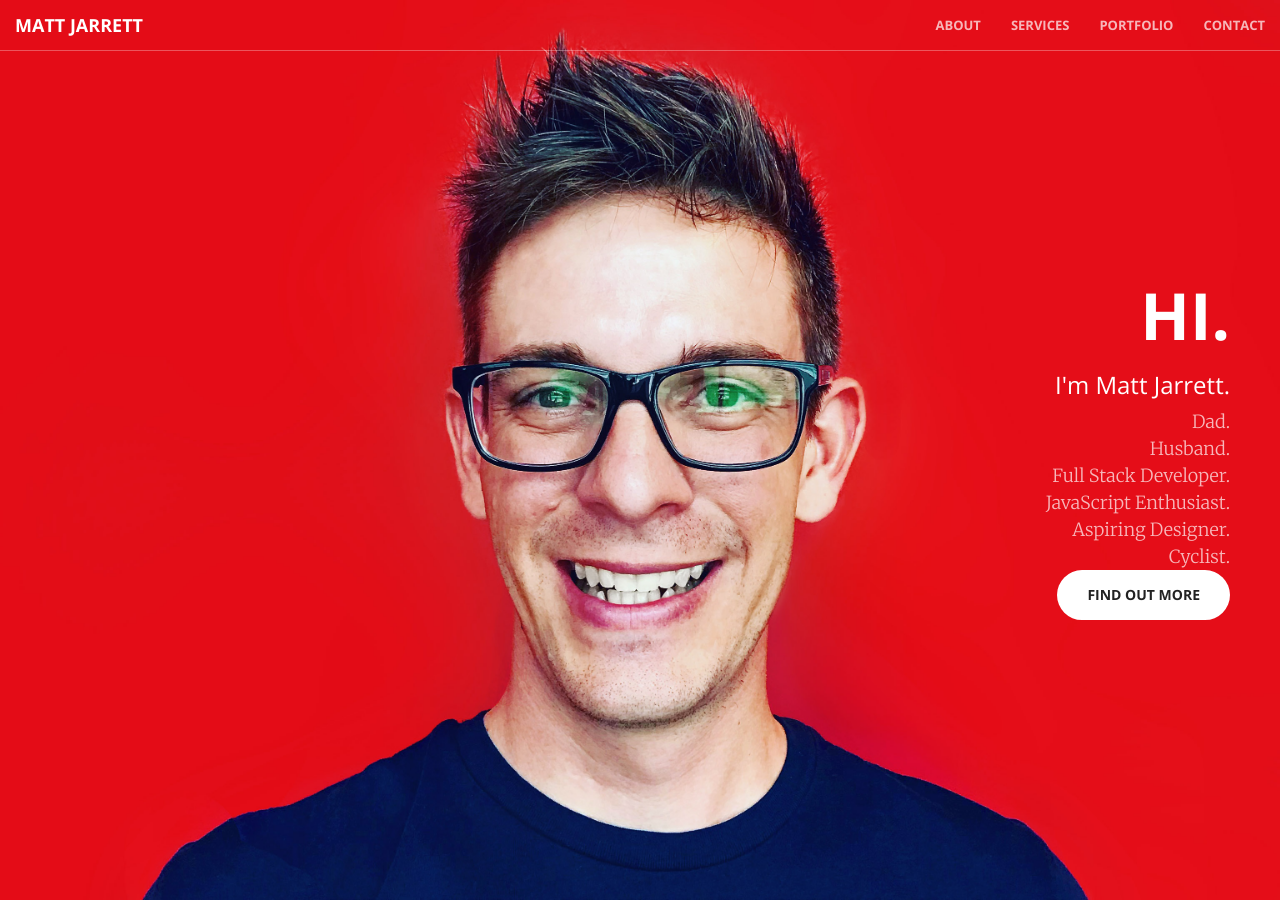
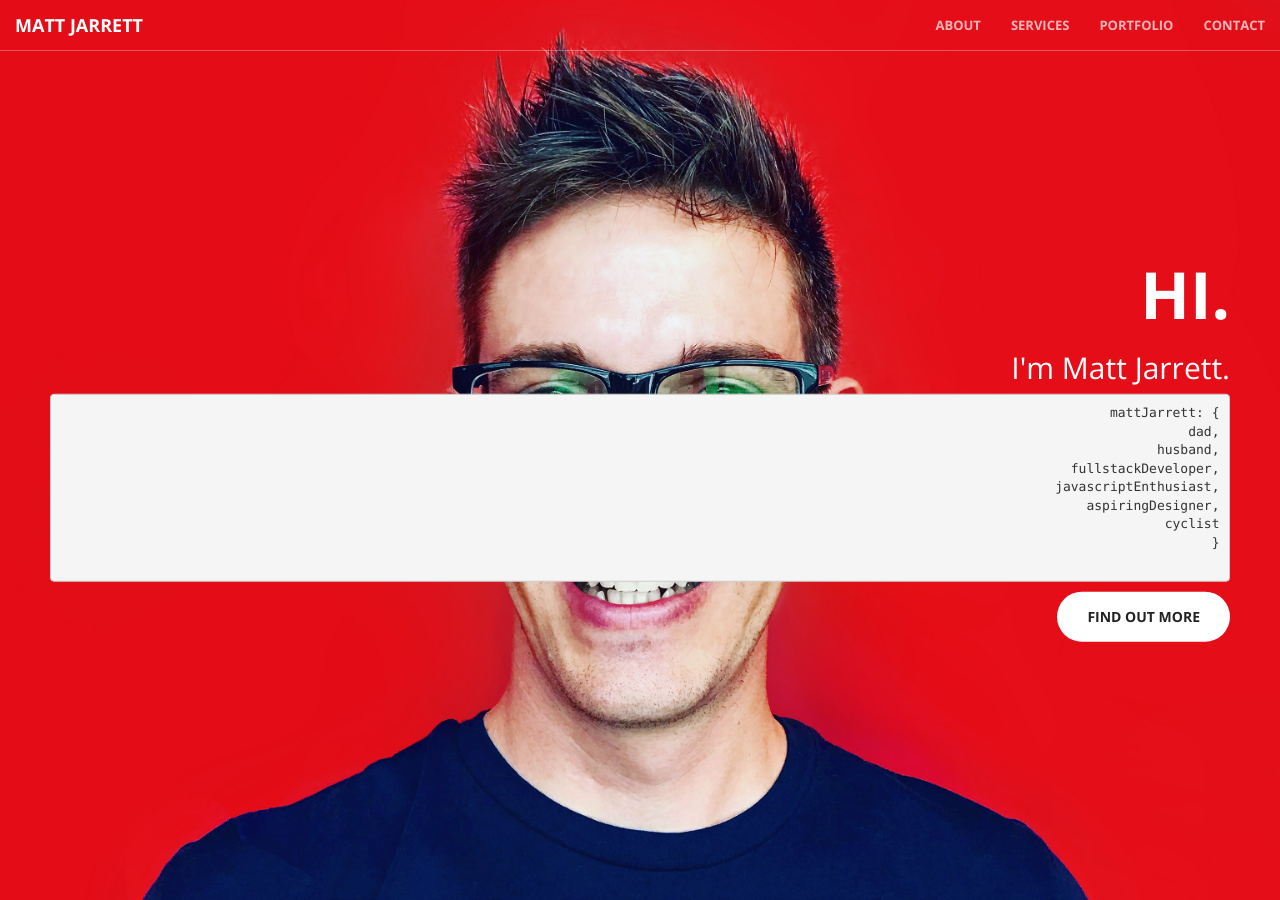
Before and after one commit to cujarrett/cujarrett.github.io, a Jekyll site: the page built from index.html, in a window 1280 px wide and 900 px high. Built offline with Jekyll 4.4.1, drawn with Linux system fonts in a browser that asks for light colours; Markdown is read by kramdown in place of the engine named in the settings.

Commit message:
Updates header text

```diff
--- a/_includes/header.html
+++ b/_includes/header.html
@@ -2,13 +2,18 @@
     <div class="header-content">
         <div class="header-content-inner">
             <h1>Hi.</h1>
-            <h3>I'm Matt Jarrett.</h3>
-            <p>Dad.</p>
-            <p>Husband.</p>
-            <p>Full Stack Developer.</p>
-            <p>JavaScript Enthusiast.</p>
-            <p>Aspiring Designer.</p>
-            <p>Cyclist.</p>
+            <h2>I'm Matt Jarrett.</h2>
+
+            <pre>
+                mattJarrett: {
+                  dad,
+                  husband,
+                  fullstackDeveloper,
+                  javascriptEnthusiast,
+                  aspiringDesigner,
+                  cyclist
+                }
+            </pre>
             <a href="#about" class="btn btn-default btn-xl page-scroll">Find Out More</a>
         </div>
     </div>
```
